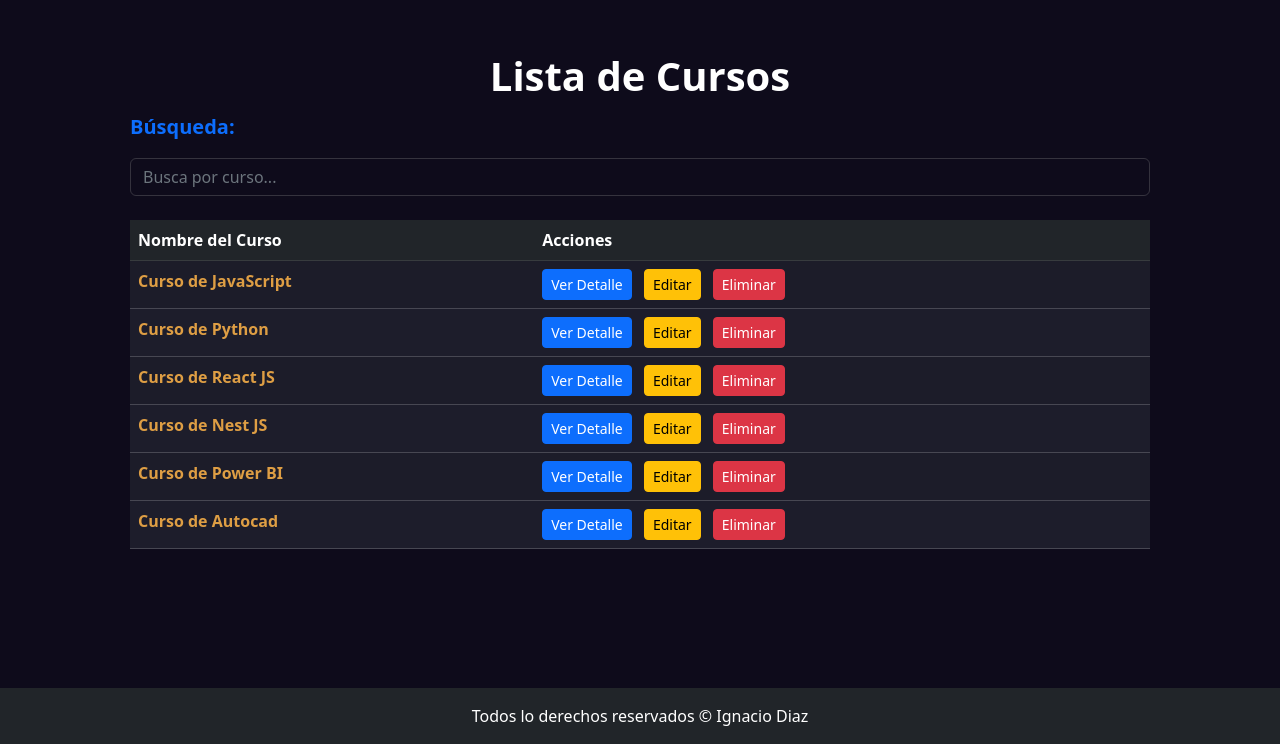
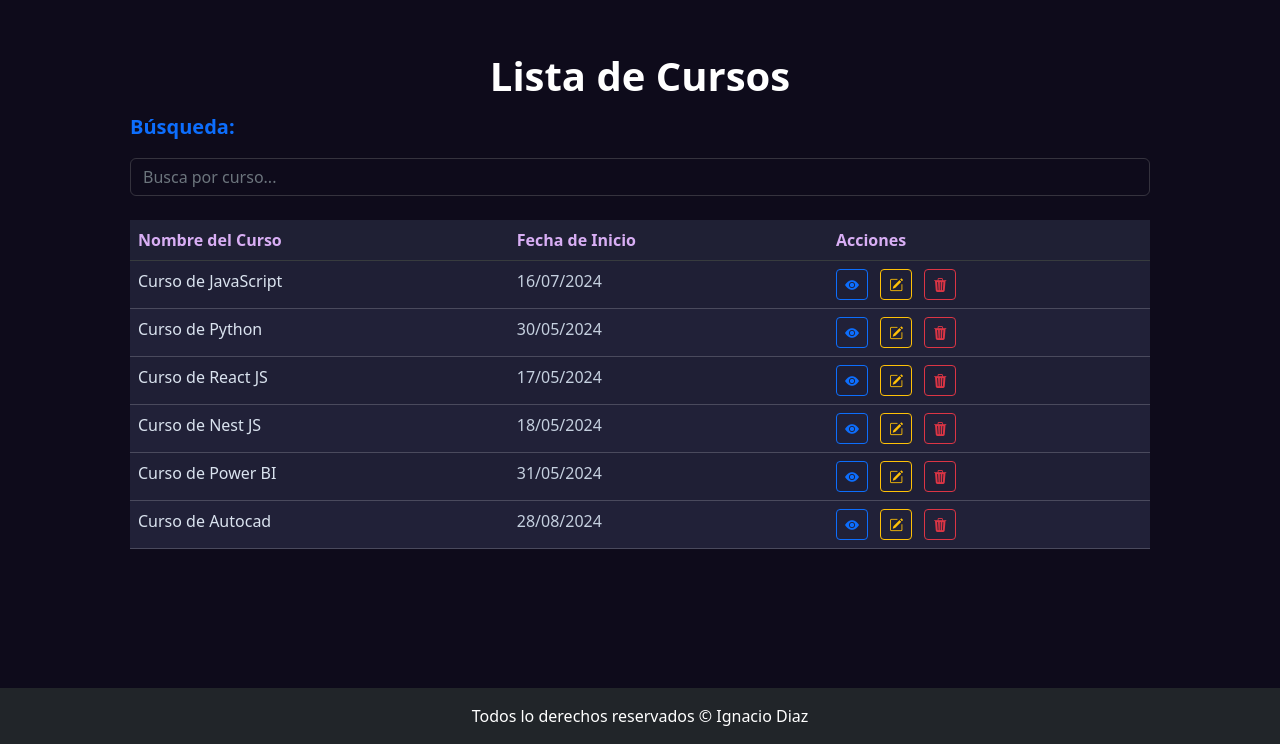
Before and after one commit to ignaciodiazdev/diaz-tercera-pre-entrega, a Django app: page /curso/list/ in a window 1280 px wide. Shown: the part 56-800 px from the top of the page. Run offline with Django 5.2, Linux system fonts and the light colour scheme; data comes from the database, SQL or seed files in the repository; some libraries are stand-ins or nearby versions.

Commit message:
add(curso): se mejoro estilo y estructura

```diff
--- a/project/curso/templates/curso/curso_list.html
+++ b/project/curso/templates/curso/curso_list.html
@@ -18,21 +18,29 @@
         <div class="row my-4">
             <div class="col">
                 {% if object_list %}
-                    <table class="table table-striped table-hover"  style="background: #1d1d2b; border-color: #ffffff2f;">
+                    <table class="table table-striped table-hover"  style="background: #212138; border-color: #ffffff2f;">
                         <thead class="table-dark">
                             <tr>
-                                <th scope="col">Nombre del Curso</th>
-                                <th scope="col">Acciones</th>
+                                <th scope="col" style="background: #1F2034!important; color: #d8aef4;">Nombre del Curso</th>
+                                <th scope="col" style="background: #1F2034!important; color: #d8aef4;">Fecha de Inicio</th>
+                                <th scope="col" style="background: #1F2034!important; color: #d8aef4;">Acciones</th>
                             </tr>
                         </thead>
                         <tbody>
                             {% for object in object_list %}
                                 <tr>
-                                    <td style="color: #de9e44" class="fw-bold">{{ object.nombre }}</td>
+                                    <td style="color: #dae3ef">{{ object.nombre }}</td>
+                                    <td style="color: #c5d0df">{{ object.fecha_inicio|date:"d/m/Y" }}</td>
                                     <td>
-                                        <a href="{% url 'curso:detail' object.id %}" class="btn btn-primary btn-sm me-2">Ver Detalle</a>
-                                        <a href="{% url 'curso:update' object.id %}" class="btn btn-warning btn-sm me-2">Editar</a>
-                                        <a href="{% url 'curso:delete' object.id %}" class="btn btn-danger btn-sm">Eliminar</a>
+                                        <a href="{% url 'curso:detail' object.id %}" class="btn btn-outline-primary btn-sm me-2">
+                                            <i class="bi bi-eye-fill"></i>
+                                        </a>
+                                        <a href="{% url 'curso:update' object.id %}" class="btn btn-outline-warning btn-sm me-2">
+                                            <i class="bi bi-pencil-square"></i>
+                                        </a>
+                                        <a href="{% url 'curso:delete' object.id %}" class="btn btn-outline-danger btn-sm">
+                                            <i class="bi bi-trash3-fill"></i>
+                                        </a>
                                     </td>
                                 </tr>
                             {% endfor %}
```
Also changed, not shown: project/curso/templates/curso/curso_form.html (+5 -2 lines), project/curso/templates/curso/index.html (+13 -10 lines).
